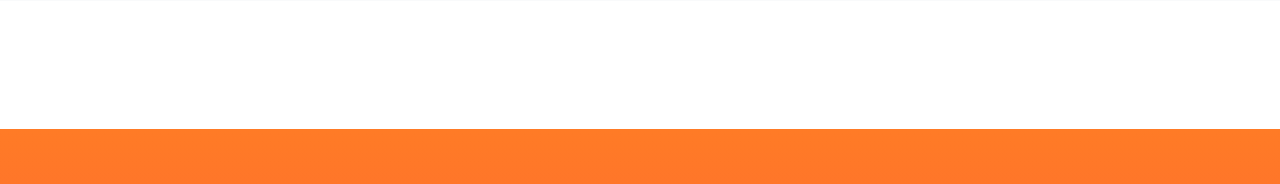
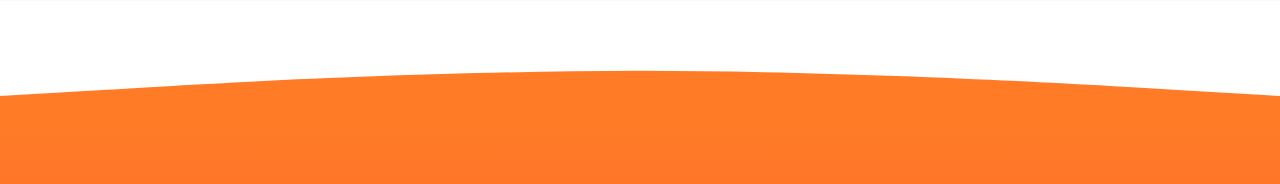
Before and after one commit to TayyabArif/selc-help, a Next.js app: page / in a window 1280 px wide. Shown: the part 1535-1719 px from the top of the page. Built offline with nearby package versions, Linux system fonts and the light colour scheme.

Commit message:
update footer style

```diff
--- a/components/Footer.jsx
+++ b/components/Footer.jsx
@@ -24,6 +24,17 @@ const Footer = () => {
   ]
   return (
     <div className='flex relative md:flex-row flex-col md:gap-0 gap-5 footer px-10 py-8 justify-between'>
+      <svg
+      className="absolute -top-[5%] left-0 w-full -mt-5 sm:-mt-10 h-16 text-deep-purple-accent-400"
+      preserveAspectRatio="none"
+      viewBox="0 0 1440 54"
+    >
+
+      <path
+        fill="#FF7B26"
+        d="M0 22L120 16.7C240 11 480 1.00001 720 0.700012C960 1.00001 1200 11 1320 16.7L1440 22V54H1320C1200 54 960 54 720 54C480 54 240 54 120 54H0V22Z"
+      />
+    </svg>
       <div className='flex flex-col md:w-[50%] w-full pt-10'>
         <img src="https://cdn-ecapl.nitrocdn.com/ZjKOAmOIwkrmZnKyWUQZWPaGEUejoOFO/assets/images/optimized/rev-e96bfb6/selcedu.com/wp-content/uploads/2022/09/SELC-college-logo-horizontal-transparent-white.png"
           alt="logo" className='md:w-[50%] w-full md:ml-0 -ml-4 cursor-pointer' onClick={() => router.push('/')}/>
```
